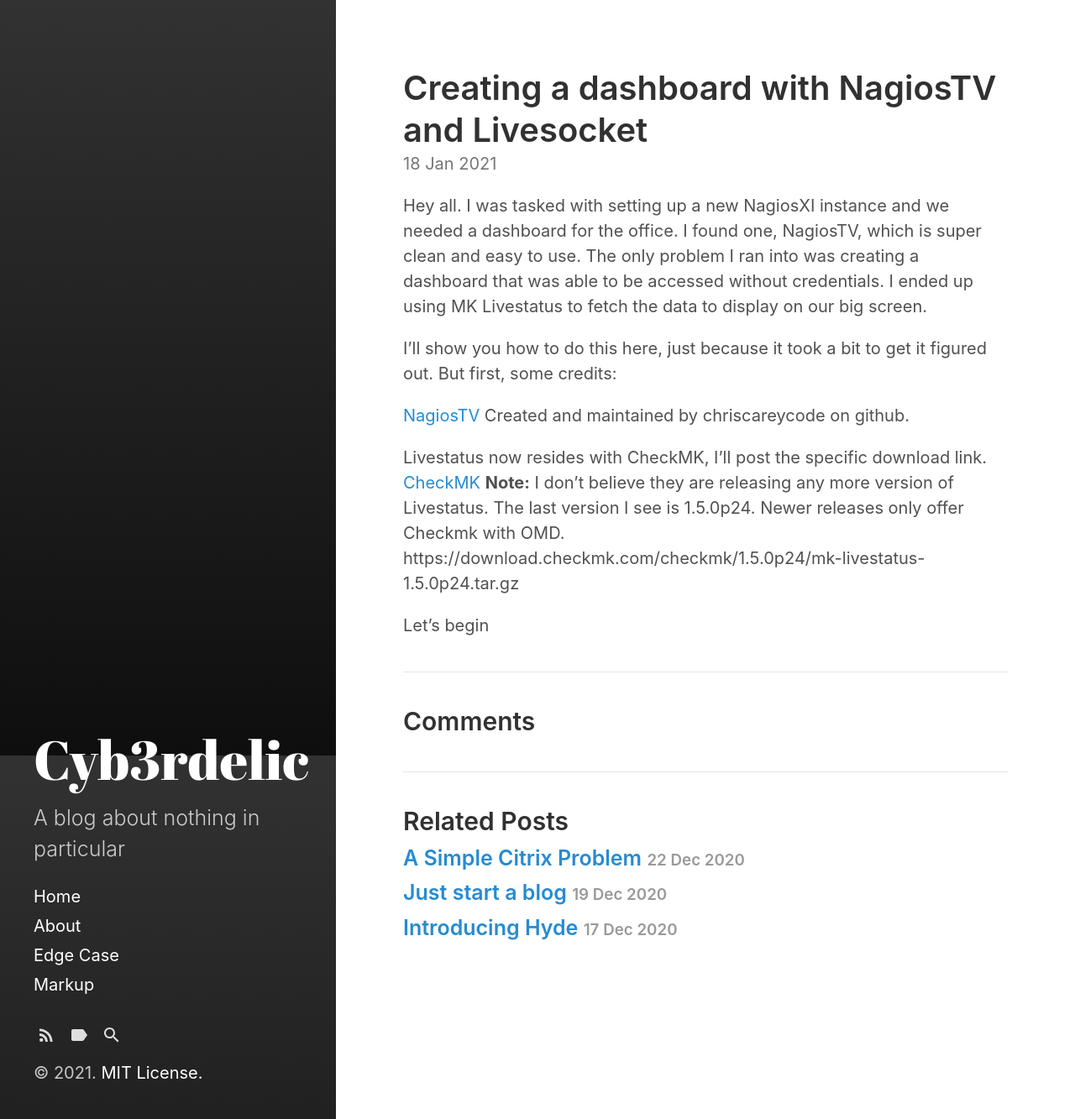
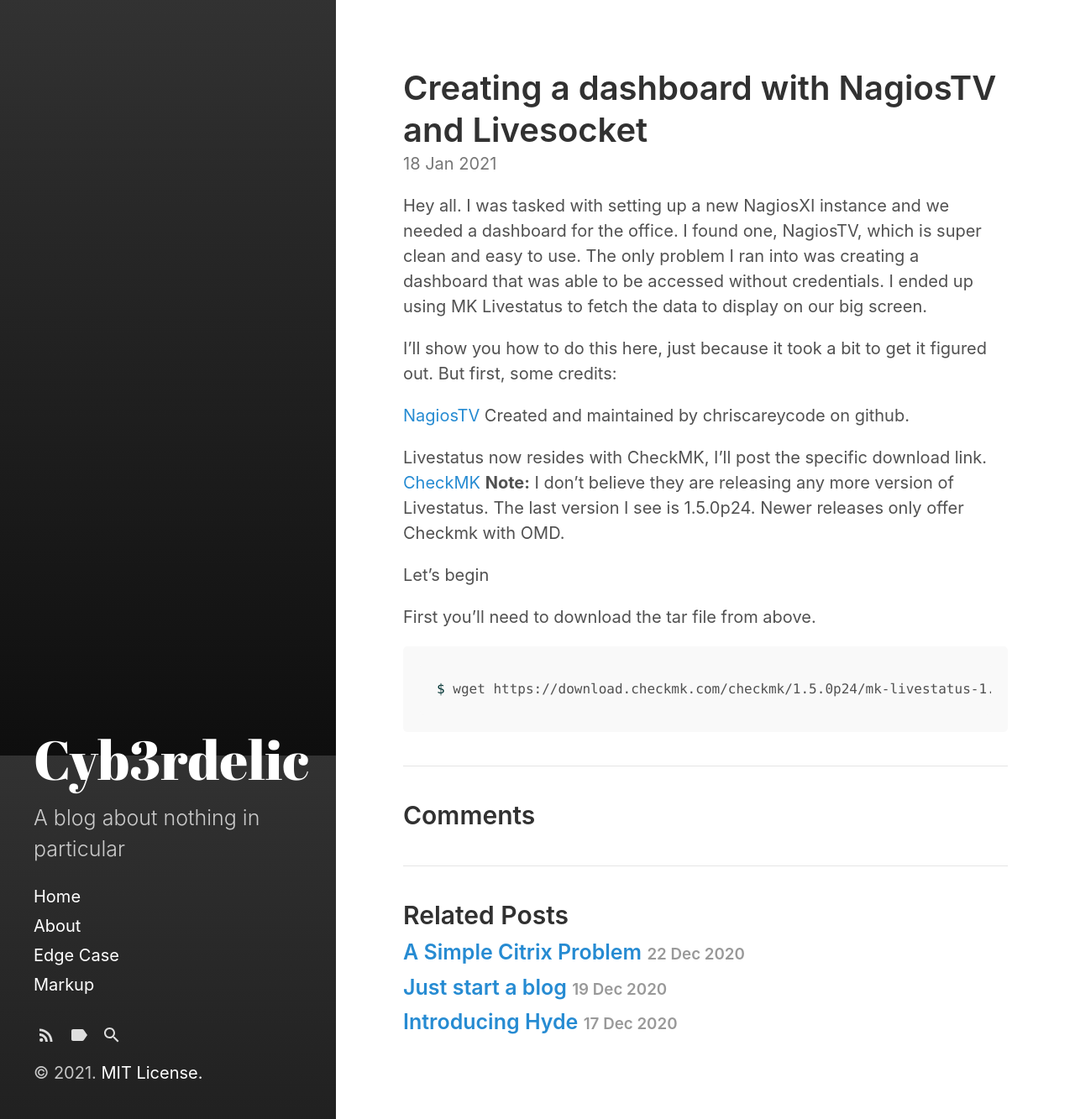
Before and after one commit to cyb3rdelic/cyb3rdelic.github.io, a Jekyll site: the page built from _posts/2021-1-18-NagiosTV-With-Livesocket.md, in a window 1280 px wide and 1333 px high. Shown: the whole window at 84% size. Built offline with Jekyll 4.4.1, drawn with Linux system fonts in a browser that asks for light colours.

Commit message:
Testing code syntax highlighting

````diff
--- a/_posts/2021-1-18-NagiosTV-With-Livesocket.md
+++ b/_posts/2021-1-18-NagiosTV-With-Livesocket.md
@@ -12,6 +12,14 @@ I'll show you how to do this here, just because it took a bit to get it figured
 Livestatus now resides with CheckMK, I'll post the specific download link.
 <a href="https://docs.checkmk.com/latest/en/intro.html">CheckMK</a>
 <b>Note:</b> I don't believe they are releasing any more version of Livestatus. The last version I see is 1.5.0p24. Newer releases only offer Checkmk with OMD.
-https://download.checkmk.com/checkmk/1.5.0p24/mk-livestatus-1.5.0p24.tar.gz
+
+
+<a href="https://download.checkmk.com/checkmk/1.5.0p24/mk-livestatus-1.5.0p24.tar.gz">
 
 Let's begin
+
+First you'll need to download the tar file from above.
+
+```bash
+$ wget https://download.checkmk.com/checkmk/1.5.0p24/mk-livestatus-1.5.0p24.tar.gz
+```
````
